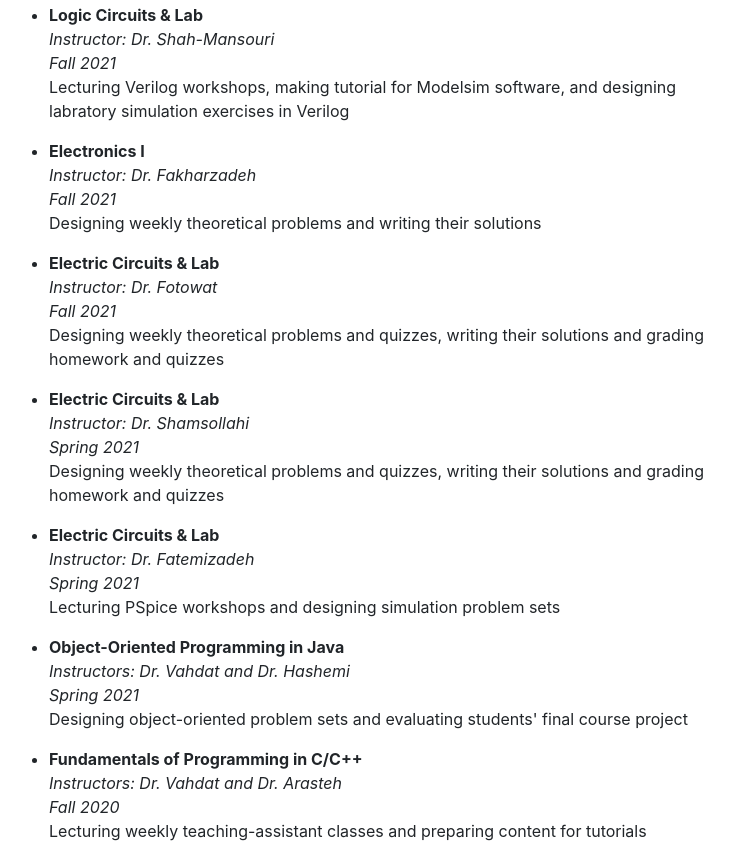
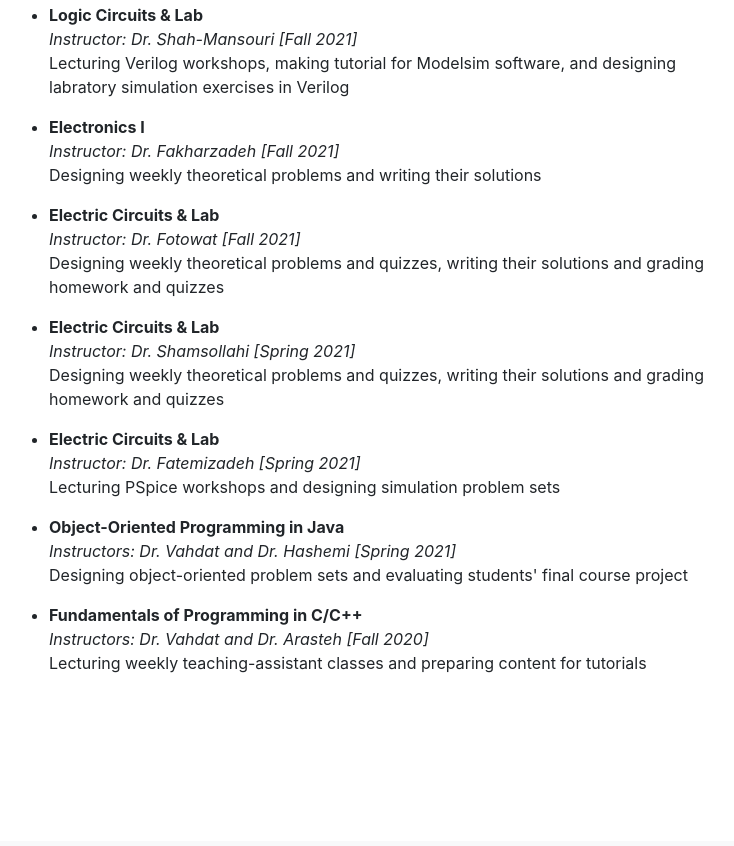
Before and after one commit to KiarashVaziri/kiarashvaziri.github.io, a website with bundled scripts: page index.html in a window 1280 px wide. Shown: the part 2752-3598 px from the top of the page, without its empty margins (266-1000 px from the left). Built offline with nearby package versions, Linux system fonts and the light colour scheme.

Commit message:
minor update TA section

```diff
--- a/index.html
+++ b/index.html
@@ -113,44 +113,37 @@
               <ul>
               <li> <b> Logic Circuits &amp; Lab</b>
                 <br>
-                <em> Instructor: Dr. Shah-Mansouri</em> <br>
-                <em> Fall 2021</em>
+                <em> Instructor: Dr. Shah-Mansouri [Fall 2021]</em> <br>
                 <p> Lecturing Verilog workshops, making tutorial for Modelsim software, and designing labratory simulation exercises in Verilog </p>
               </li>
               <li> <b> Electronics I</b>
                 <br>
-                <em> Instructor: Dr. Fakharzadeh</em> <br>
-                <em> Fall 2021</em>
+                <em> Instructor: Dr. Fakharzadeh [Fall 2021]</em> <br>
                 <p> Designing weekly theoretical problems and writing their solutions</p>
               </li>
               <li> <b> Electric Circuits &amp; Lab</b>
                 <br>
-                <em> Instructor: Dr. Fotowat</em> <br>
-                <em> Fall 2021</em>
+                <em> Instructor: Dr. Fotowat [Fall 2021]</em> <br>
                 <p> Designing weekly theoretical problems and quizzes, writing their solutions and grading homework and quizzes</p>
               </li>
               <li> <b> Electric Circuits &amp; Lab</b>
                 <br>
-                <em> Instructor: Dr. Shamsollahi</em> <br>
-                <em> Spring 2021</em>
+                <em> Instructor: Dr. Shamsollahi [Spring 2021]</em> <br>
                 <p> Designing weekly theoretical problems and quizzes, writing their solutions and grading homework and quizzes</p>
               </li>
               <li> <b> Electric Circuits &amp; Lab</b>
                 <br>
-                <em> Instructor: Dr. Fatemizadeh</em> <br>
-                <em> Spring 2021</em>
+                <em> Instructor: Dr. Fatemizadeh [Spring 2021]</em> <br>
                 <p> Lecturing PSpice workshops and designing simulation problem sets </p>
               </li>
               <li> <b> Object-Oriented Programming in Java</Object></b>
                 <br>
-                <em> Instructors: Dr. Vahdat and Dr. Hashemi</em> <br>
-                <em> Spring 2021</em>
+                <em> Instructors: Dr. Vahdat and Dr. Hashemi [Spring 2021]</em> <br>
                 <p> Designing object-oriented problem sets and evaluating students' final course project </p>
               </li>
               <li> <b> Fundamentals of Programming in C/C++</Object></b>
                 <br>
-                <em> Instructors: Dr. Vahdat and Dr. Arasteh</em> <br>
-                <em> Fall 2020</em>
+                <em> Instructors: Dr. Vahdat and Dr. Arasteh [Fall 2020]</em> <br>
                 <p> Lecturing weekly teaching-assistant classes and preparing content for tutorials</p>
               </li>
               </ul>
```
